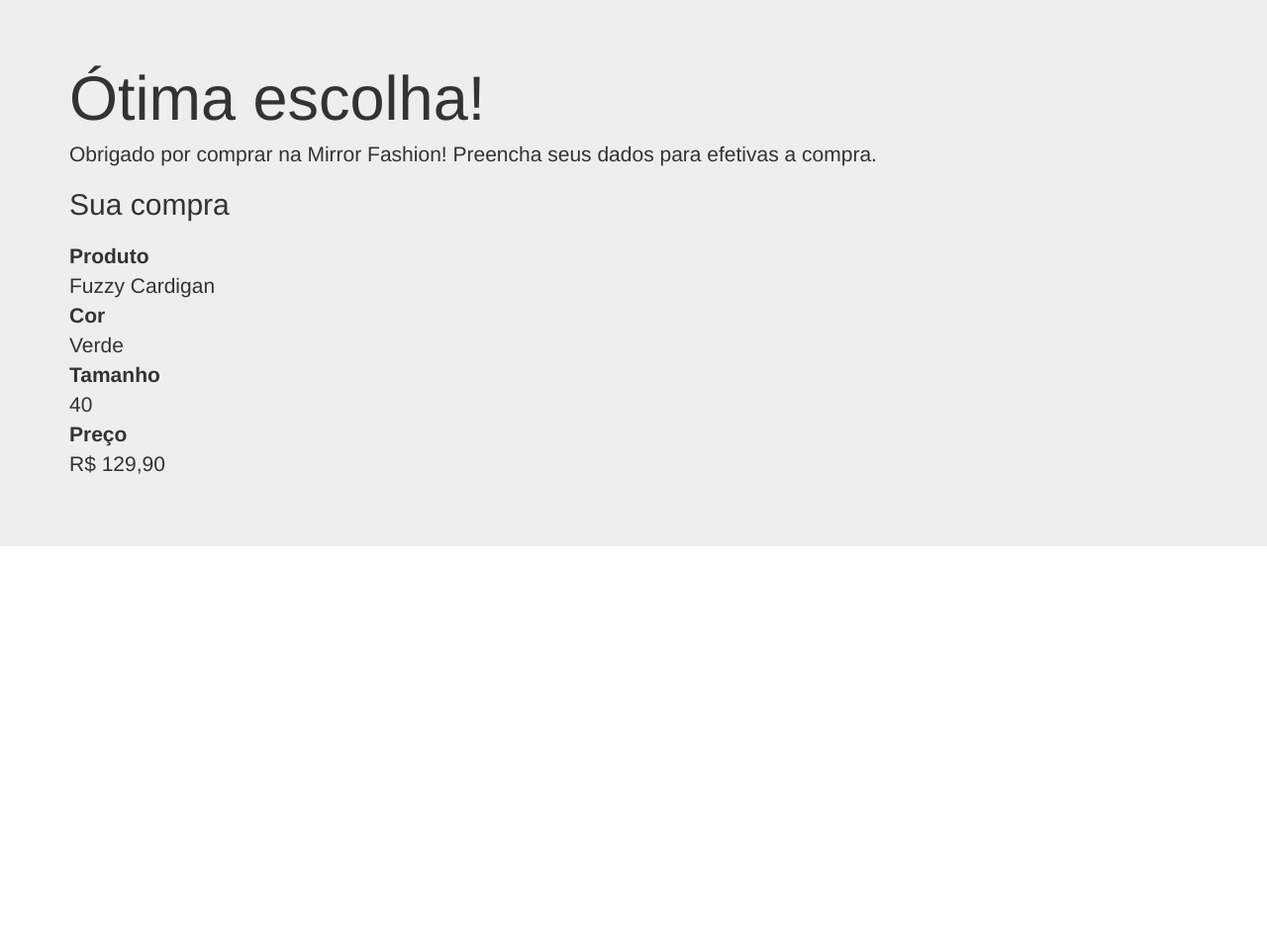
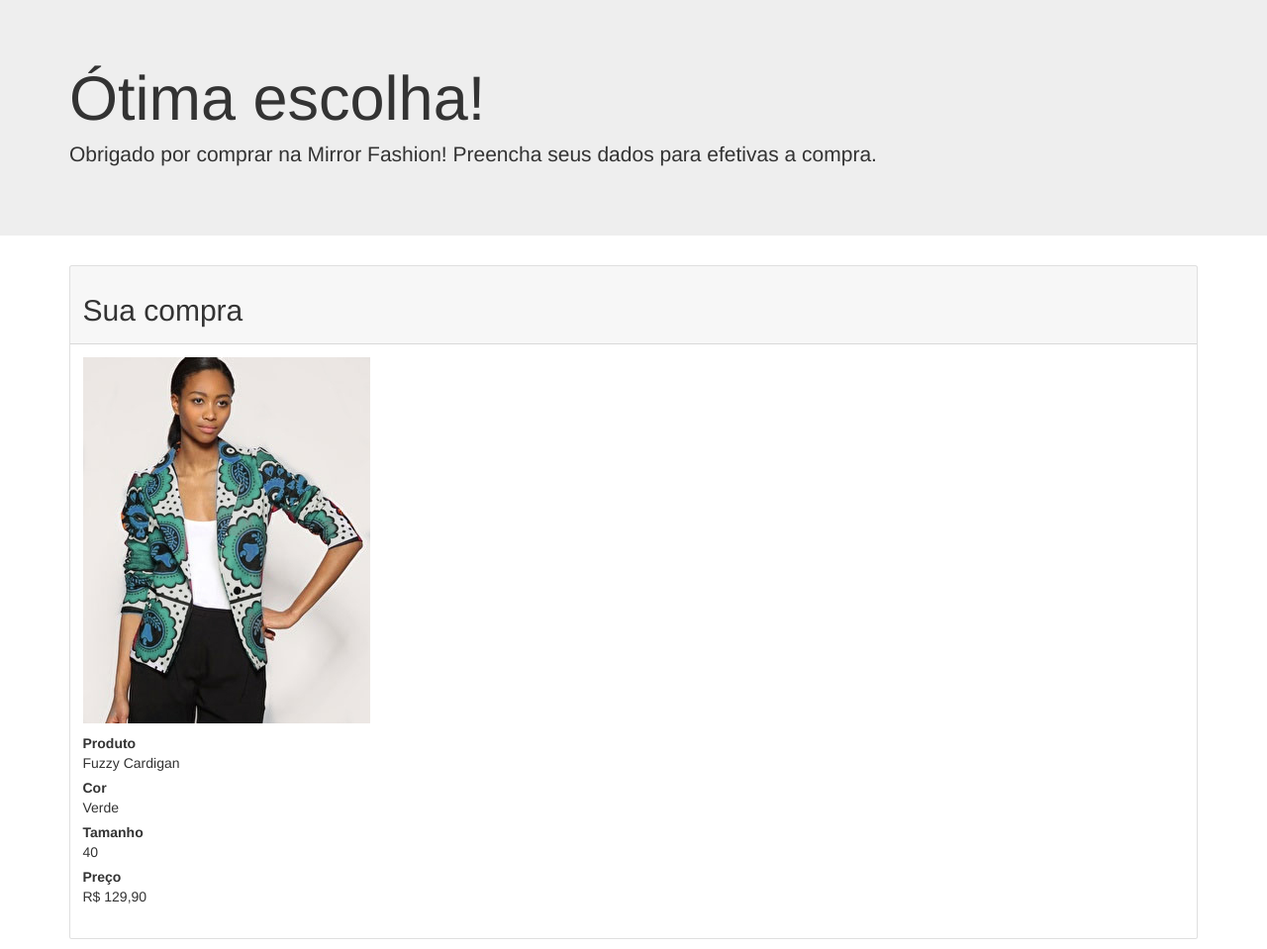
Before and after one commit to kahkp/Apostila, a plain HTML site: page checkout.html in a window 1280 px wide. Shown: the whole page at 99% size. Before the commit the page ends 800 px from the top, so only its background shows below. Drawn offline with nearby package versions, Linux system fonts and the light colour scheme.

Commit message:
Add files via upload
jumbotron

```diff
--- a/checkout.html
+++ b/checkout.html
@@ -1,12 +1,15 @@
 <!DOCTYPE html>
 <html lang="pt-BR">
+
 <head>
   <meta charset="UTF-8" />
   <meta name="viewport" content="width=device-width, initial-scale=1.0" />
   <title>Checkout Mirror</title>
+  <link rel="stylesheet" href="https://cdn.jsdelivr.net/npm/bootstrap@4.6.2/dist/css/bootstrap.min.css" integrity="sha384-xOolHFLEh07PJGoPkLv1IbcEPTNtaed2xpHsD9ESMhqIYd0nLMwNLD69Npy4HI+N" crossorigin="anonymous">
   <link rel="stylesheet" href="css/bootstrap.css" />
   <!--pra adicionar pré estilos-->
 </head>
+
 <body>
   <div class="jumbotron jumbotron-fluid">
     <div class="container">
@@ -16,7 +19,19 @@
         Obrigado por comprar na Mirror Fashion!
         Preencha seus dados para efetivas a compra.
       </p>
+    </div> <!--fim .container dentro do jumbotron -->
+  </div><!-- fim .jumbotron-->
+  <div class="container">
+    <div class="card mb-3">
+      <div class="card-header">
+
+
         <h2>Sua compra</h2>
+      </div><!--fim .card-header-->
+
+      <div class="card-body">
+        <!--... aqui vai o <d1> que ja temos-->
+          <img src="img/produtos/foto1-verde.png" alt="Fuzzy Cardigan" class="img-thumbnail. mb-3">
         <dl>
           <dt>Produto</dt>
           <dd>Fuzzy Cardigan</dd>
@@ -30,7 +45,9 @@
           <dt>Preço</dt>
           <dd>R$ 129,90</dd>
         </dl>
-      </div>
-    </div>
+      </div><!--fim card-body-->
+    </div><!--fim .card-->
+  </div><!--fim .container-->
 </body>
+
 </html>
```
Lines whose indentation alone changed are shown as unchanged.
